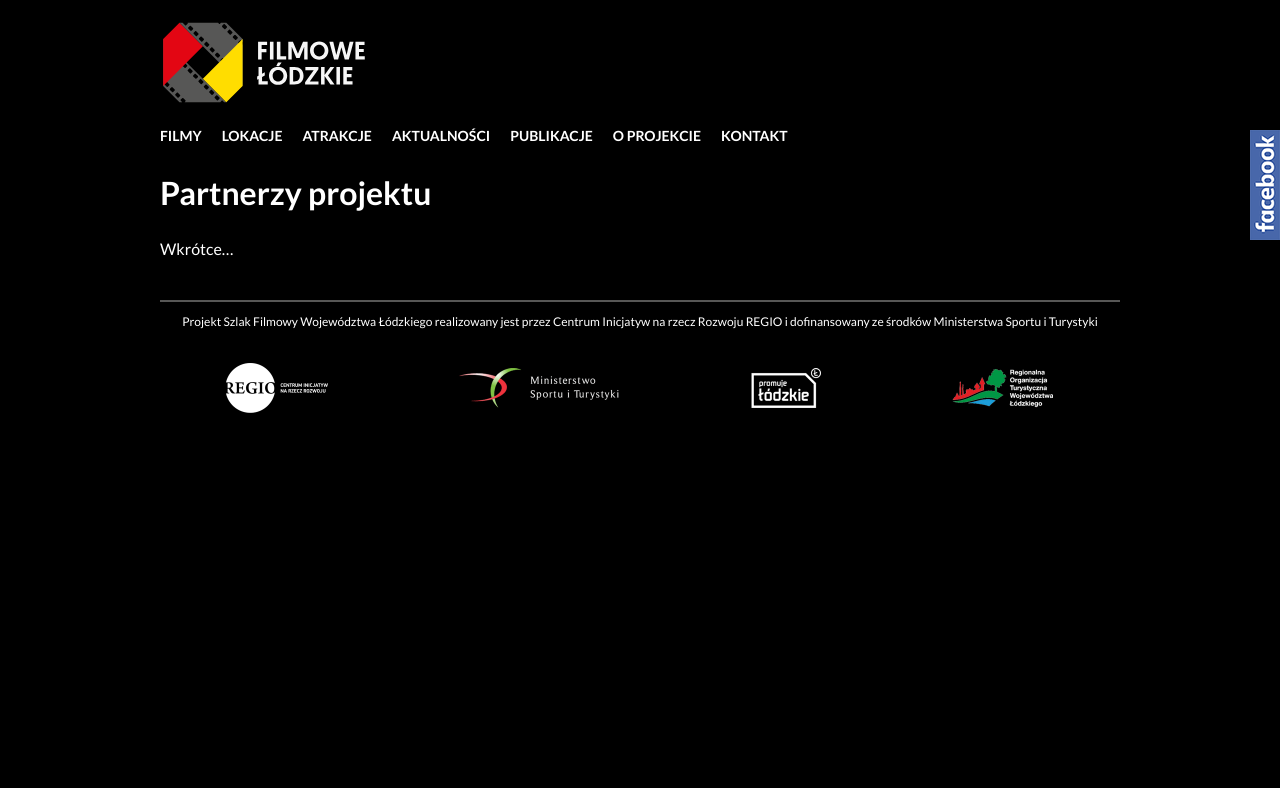
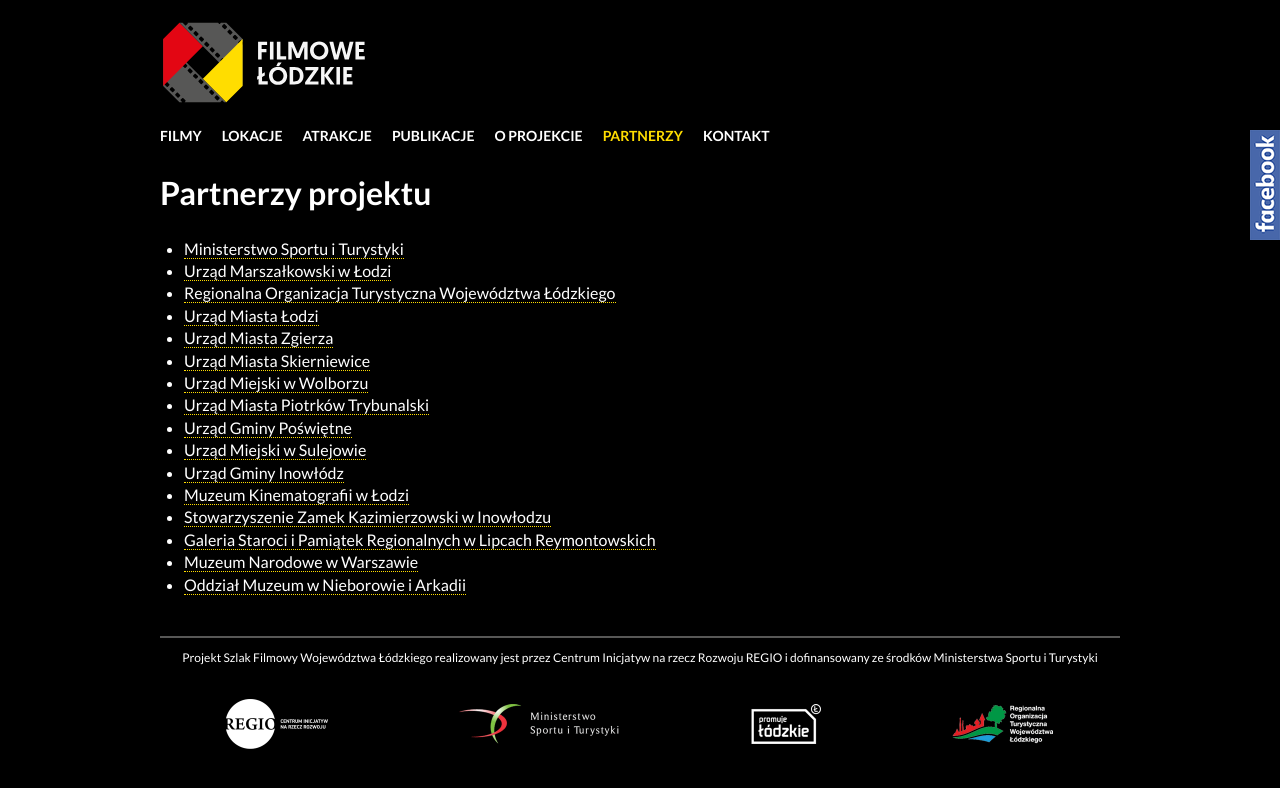
Before and after one commit to fusilli/filmowelodzkie, a Jekyll site: the page built from partnerzy.md, in a window 1280 px wide. Shown: the top 788 px of the page. Built offline with Jekyll 4.4.1, drawn with Linux system fonts in a browser that asks for light colours; nearby versions of some CDN libraries.

Commit message:
usuniete aktualnosci, dodane tresci, poprawki w poswietne

```diff
--- a/_data/menu.yml
+++ b/_data/menu.yml
@@ -4,11 +4,11 @@
   permalink: /lokacje/
 - title: Atrakcje
   permalink: /atrakcje/
-- title: Aktualności
-  permalink: /aktualnosci/
 - title: Publikacje
   permalink: /publikacje/
 - title: O projekcie
   permalink: /o-projekcie/
+- title: Partnerzy
+  permalink: /partnerzy/
 - title: Kontakt
   permalink: /kontakt/
--- a/aktualnosci.html
+++ /dev/null
@@ -1,5 +0,0 @@
----
-layout: aktualnosci
-title: Aktualności
-permalink: /aktualnosci/
----
--- a/partnerzy.md
+++ b/partnerzy.md
@@ -2,4 +2,20 @@
 title: Partnerzy projektu
 permalink: /partnerzy/
 ---
-Wkrótce…
+
+- [Ministerstwo Sportu i Turystyki](http://www.msport.gov.pl/)
+- [Urząd Marszałkowski w Łodzi](http://www.lodzkie.pl/)
+- [Regionalna Organizacja Turystyczna Województwa Łódzkiego](http://www.rotwl.pl/)
+- [Urząd Miasta Łodzi](http://www.uml.lodz.pl/)
+- [Urząd Miasta Zgierza](http://www.umz.zgierz.pl/)
+- [Urząd Miasta Skierniewice](http://www.skierniewice.eu/)
+- [Urząd Miejski w Wolborzu](http://www.wolborz.ugm.pl/)
+- [Urząd Miasta Piotrków Trybunalski](http://www.piotrkow.pl/)
+- [Urząd Gminy Poświętne](http://www.poswietne.pl/)
+- [Urząd Miejski w Sulejowie](Urząd Miejski w Sulejowie)
+- [Urząd Gminy Inowłódz](http://www.inowlodz.pl/)
+- [Muzeum Kinematografii w Łodzi](http://kinomuzeum.pl/)
+- [Stowarzyszenie Zamek Kazimierzowski w Inowłodzu](https://www.facebook.com/Stowarzyszenie-Zamek-Kazimierzowski-w-Inow%C5%82odzu-177482352408733/)
+- [Galeria Staroci i Pamiątek Regionalnych w Lipcach Reymontowskich](https://www.facebook.com/Galeria-Staroci-i-Pami%C4%85tek-Regionalnych-281723312027991/)
+- [Muzeum Narodowe w Warszawie](http://www.mnw.art.pl/)
+- [Oddział Muzeum w Nieborowie i Arkadii](http://www.nieborow.art.pl/)
```
Also changed, not shown: _filmy/czas-honoru,.md (+7 -2 lines), _layouts/aktualnosci.html (deleted, +0 -9 lines), _lokacje/studzianna-poswietne.md (+3 -3 lines), _posts/2016-06-20-lorem-ipsum-1.md (deleted, +0 -4 lines), _posts/2016-06-20-lorem-ipsum-2.md (deleted, +0 -4 lines), kontakt.md (+2 -0 lines), o-projekcie.md (+5 -1 lines).
